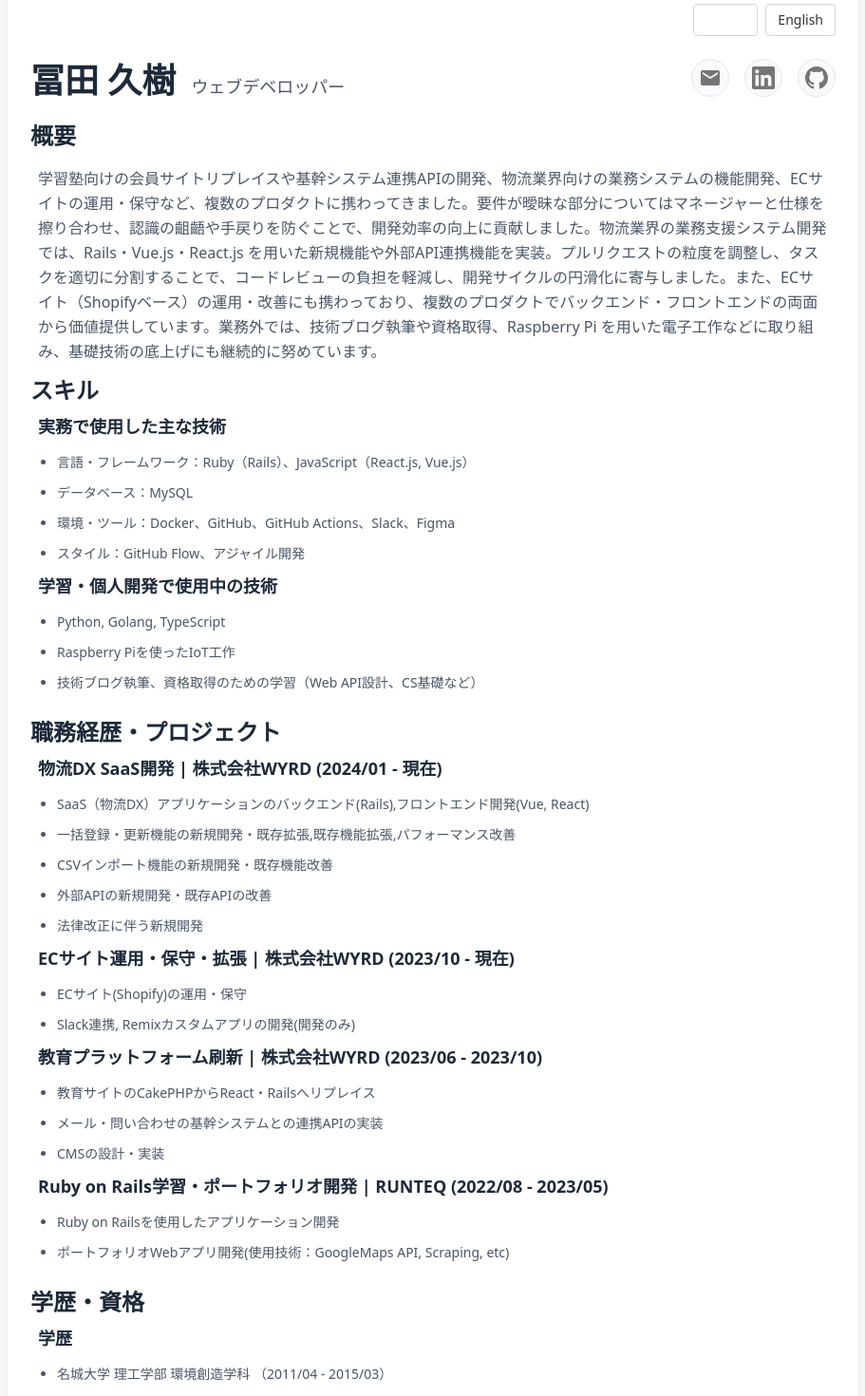
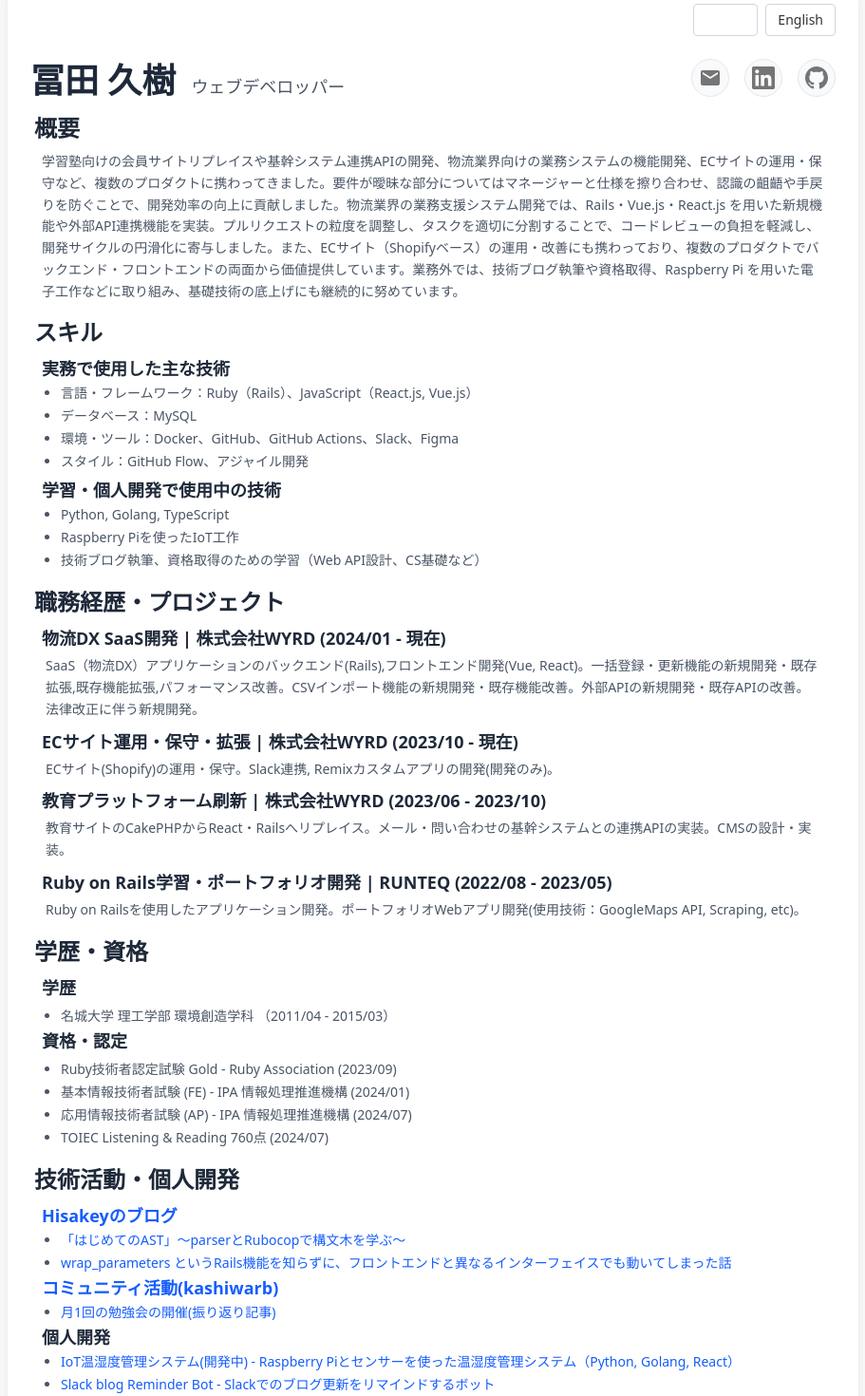
Before and after one commit to tomitahisaki/tomitahisaki.github.io, a React (Vite) app: page / in a window 1280 px wide. Shown: the part 20-1490 px from the top of the page at 95% size, without its empty margins (184-1095 px from the left). Built offline with nearby package versions, Linux system fonts and the light colour scheme.

Commit message:
fix: style

```diff
--- a/src/components/Education.tsx
+++ b/src/components/Education.tsx
@@ -7,15 +7,15 @@ interface EducationProps {
 
 export const Education: React.FC<EducationProps> = ({ data }) => {
   return (
-    <section className="mt-4">
+    <section className="m-1">
       <h2 className="text-2xl font-bold text-gray-800">{data.title}</h2>
       <div className="m-2">
         {data.categories.map((category, index) => (
-          <div key={index} className="">
-            <h3 className="text-lg font-bold mb-3 text-gray-800">{category.name}</h3>
+          <div key={index} >
+            <h3 className="text-lg font-bold mb-1 text-gray-800">{category.name}</h3>
             <ul className="list-disc p-0 m-0 ml-5">
               {category.items.map((item, itemIndex) => (
-                <li key={itemIndex} className="mb-2 text-gray-600 text-sm leading-6">
+                <li key={itemIndex} className=" text-gray-600 text-sm leading-6">
                   {item}
                 </li>
               ))}
--- a/src/components/Projects.tsx
+++ b/src/components/Projects.tsx
@@ -7,19 +7,15 @@ interface ProjectsProps {
 
 export const Projects: React.FC<ProjectsProps> = ({ data }) => {
   return (
-    <section className="mt-4">
+    <section className="m-1">
       <h2 className="text-2xl font-bold text-gray-800">{data.title}</h2>
       <div className="m-2">
         {data.categories.map((category, index) => (
-          <div key={index} className="">
-            <h3 className="text-lg font-bold mb-3 text-gray-800">{category.name}</h3>
-            <ul className="list-disc p-0 m-0 ml-5">
-              {category.items.map((item, itemIndex) => (
-                <li key={itemIndex} className="mb-2 text-gray-600 text-sm leading-6">
-                  {item}
-                </li>
-              ))}
-            </ul>
+          <div key={index} className="mb-2">
+            <h3 className="text-lg font-bold text-gray-800">{category.name}</h3>
+            <p className="text-sm leading-relaxed text-gray-600 m-1">
+              {category.items.join('。')}。
+            </p>
           </div>
         ))}
       </div>
--- a/src/components/Publications.tsx
+++ b/src/components/Publications.tsx
@@ -7,12 +7,12 @@ interface PublicationsProps {
 
 export const Publications: React.FC<PublicationsProps> = ({ data }) => {
   return (
-    <section className="mt-4">
+    <section className="m-1">
       <h2 className="text-2xl font-bold text-gray-800">{data.title}</h2>
       <div className="m-2">
         {data.categories.map((category, index) => (
-          <div key={index} className="">
-            <h3 className="text-lg font-bold mb-3 text-gray-800">
+          <div key={index} >
+            <h3 className="text-lg font-bold text-gray-800">
               {category.url ? (
                 <a href={category.url} target="_blank" rel="noopener noreferrer" className="text-blue-600 no-underline text-lg font-bold">
                   {category.name}
@@ -23,7 +23,7 @@ export const Publications: React.FC<PublicationsProps> = ({ data }) => {
             </h3>
             <ul className="list-disc p-0 m-0 ml-5">
               {category.items.map((item, itemIndex) => (
-                <li key={itemIndex} className="mb-2 text-gray-600 text-sm leading-6">
+                <li key={itemIndex} className="text-gray-600 text-sm leading-6">
                   {item.url ? (
                     <a href={item.url} target="_blank" rel="noopener noreferrer" className="text-blue-600 no-underline text-sm">
                       {item.title}
--- a/src/components/Resume.tsx
+++ b/src/components/Resume.tsx
@@ -27,7 +27,7 @@ export const Resume: React.FC<ResumeProps> = ({
       />
 
       <div className="w-full">
-        <section className="mb-4">
+        <section className="mb-2">
           <Header data={data.header} />
         </section>
         <div className="flex flex-col">
--- a/src/components/Skills.tsx
+++ b/src/components/Skills.tsx
@@ -7,15 +7,15 @@ interface SkillsProps {
 
 export const Skills: React.FC<SkillsProps> = ({ data }) => {
   return (
-    <section className="mt-1">
+    <section className="m-1">
       <h2 className="text-2xl font-bold text-gray-800">{data.title}</h2>
       <div className="m-2">
         {data.categories.map((category, index) => (
-          <div key={index} className="">
-            <h3 className="text-lg font-bold mb-3 text-gray-800">{category.name}</h3>
+          <div key={index} className="mb-1">
+            <h3 className="text-lg font-bold text-gray-800">{category.name}</h3>
             <ul className="list-disc p-0 m-0 ml-5">
               {category.items.map((item, itemIndex) => (
-                <li key={itemIndex} className="mb-2 text-gray-600 text-sm leading-6">
+                <li key={itemIndex} className="text-gray-600 text-sm leading-6">
                   {item}
                 </li>
               ))}
--- a/src/components/Summary.tsx
+++ b/src/components/Summary.tsx
@@ -16,10 +16,10 @@ export const Summary: React.FC<SummaryProps> = ({ data }) => {
   };
 
   return (
-    <section className="mt-1">
+    <section className="m-1">
       <h2 className="text-2xl font-bold text-gray-800">{data.title}</h2>
-      <div className="mt-4">
-        <p className="text-base leading-relaxed text-gray-600 m-2">
+      <div className='m-2'>
+        <p className="text-sm leading-relaxed text-gray-600">
           {formatContent(data.content)}
         </p>
       </div>
```
